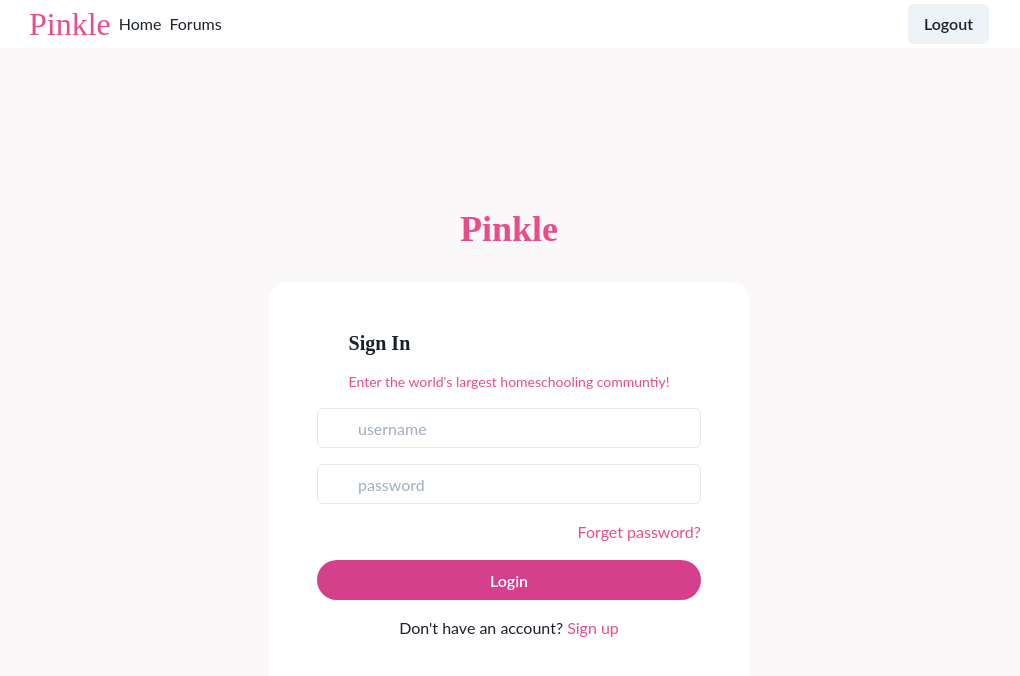
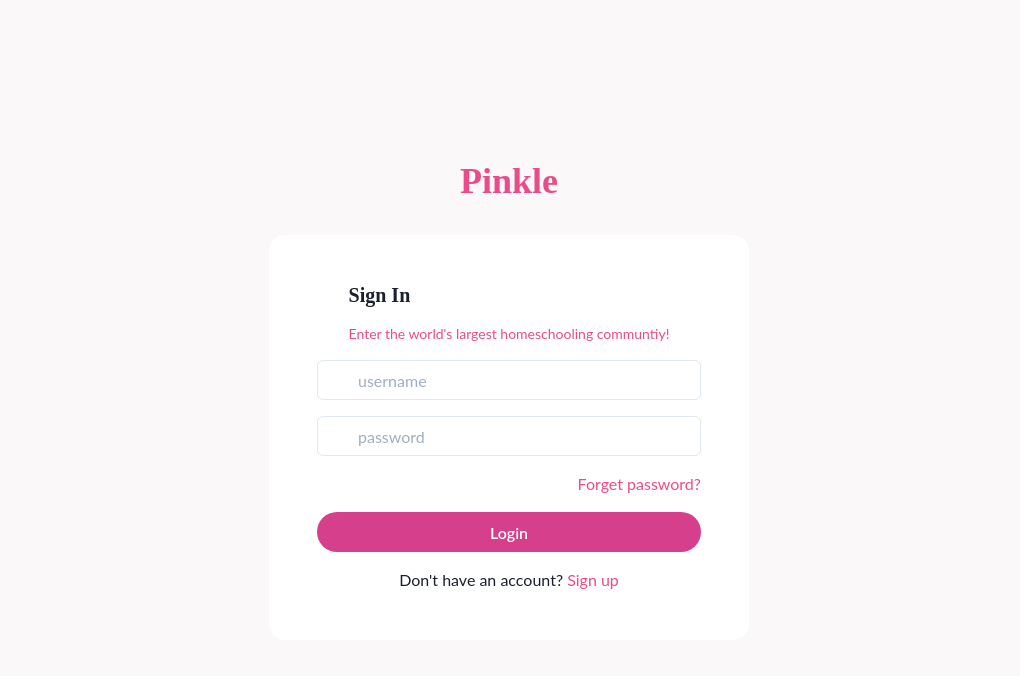
Before and after one commit to ChuksGrinage/Pinkle, a Next.js app in the folder frontend/: page /login in a window 1280 px wide. Shown: the top 676 px of the page, without its empty margins (131-1151 px from the left). Built offline with nearby package versions, Linux system fonts and the light colour scheme.

Commit message:
improve files

```diff
--- a/frontend/src/components/auth-guard/index.tsx
+++ b/frontend/src/components/auth-guard/index.tsx
@@ -1,8 +1,8 @@
+import { useAuth } from 'components/auth-provider'
 import { useRouter } from 'next/router'
 import { useEffect } from 'react'
-import { useAuth } from '../../../app/api/auth-provider'
 
-export function AuthGuard({ children }: { children: JSX.Element }) {
+export default function AuthGuard({ children }: { children: JSX.Element }) {
 	const { isError, user, isLoading, setRedirect } = useAuth()
 	const router = useRouter()
 	useEffect(() => {
--- a/frontend/app/api/auth-provider.tsx
+++ b/frontend/src/components/auth-provider/index.tsx
@@ -16,7 +16,7 @@ function clearRedirect() {
 	return window.sessionStorage.removeItem(REDIRECT_KEY)
 }
 const AUTH_TOKEN = 'AUTH_TOKEN'
-export function AuthProvider({ children }) {
+function AuthProvider({ children }) {
 	const { push, query } = useRouter()
 	const {
 		mutate,
@@ -68,10 +68,11 @@ export function AuthProvider({ children }) {
 	)
 }
 
-export const useAuth = () => {
+const useAuth = () => {
 	const context = useContext(authContext)
 	if (context === undefined) {
 		throw new Error('useAuth must be used within AuthProvider')
 	}
 	return context
 }
+export { useAuth, AuthProvider }
--- a/frontend/src/components/index.ts
+++ b/frontend/src/components/index.ts
@@ -1,3 +1,5 @@
 export { default as NavBar } from './nav-bar'
 export { default as BlogCard } from './blog-card'
 export { default as Pagination } from './pagination'
+export { default as AuthGuard } from './auth-guard'
+export * from './auth-provider'
--- a/frontend/src/components/nav-bar/index.tsx
+++ b/frontend/src/components/nav-bar/index.tsx
@@ -6,17 +6,14 @@ import {
 	Link,
 	Text,
 } from '@chakra-ui/react'
+import { useAuth } from 'components/auth-provider'
 import NextLink from 'next/link'
 import React from 'react'
 // import { useAuth } from 'components/contexts/auth-context'
 import useUser from 'shared/hooks/useUser'
 
 export default function WithSubnavigation() {
-	// const { logout } = useAuth()
-	// const { user, isLoading } = useUser()
-	// console.log(user)
-	// if (!user) return null
-
+	const { logout } = useAuth()
 	return (
 		<Box>
 			<HStack paddingX='10rem'>
@@ -32,7 +29,7 @@ export default function WithSubnavigation() {
 					</NextLink>
 				</HStack>
 				{/* <Text color='pinkle'>{user?.username}</Text> */}
-				<Button>Logout</Button>
+				<Button onClick={logout}>Logout</Button>
 			</HStack>
 		</Box>
 	)
--- a/frontend/src/pages/_app.tsx
+++ b/frontend/src/pages/_app.tsx
@@ -1,31 +1,20 @@
 import React from 'react'
 import { ChakraProvider, ColorModeProvider } from '@chakra-ui/react'
-// import { compose } from 'utils/react-utils'
 import theme from 'theme'
 import { QueryClient, QueryClientProvider } from 'react-query'
-import { NavBar } from 'components'
+import { AuthGuard, AuthProvider } from 'components'
 import { ReactQueryDevtools } from 'react-query/devtools'
-import { AuthProvider } from '../../app/api/auth-provider'
-import { AuthGuard } from 'components/auth-guard'
-// import { AuthProvider } from '../../app/api/authorization'
-// import { UserProvider } from 'components/contexts/user-context'
 // https://github.com/EatEmAll/django-djeddit
 
 const queryClient = new QueryClient()
 
 function MyApp({ Component, pageProps }) {
-	// const AppProviders = compose(
-	// 	[QueryClientProvider, { client: queryClient }],
-	// 	[ChakraProvider, { resetCSS: true, theme }],
-	// 	[ColorModeProvider, { options: { useSystemColorMode: true } }],
-	// 	AuthProvider,
-	// )
 	return (
 		<QueryClientProvider client={queryClient}>
 			<ChakraProvider resetCSS={true} theme={theme}>
 				<ColorModeProvider options={{ useSystemColorMode: true }}>
 					<AuthProvider>
-						<NavBar />
+						{/* <NavBar /> */}
 						{Component.requireAuth ? (
 							<AuthGuard>
 								<Component {...pageProps} />
--- a/frontend/src/pages/login.tsx
+++ b/frontend/src/pages/login.tsx
@@ -1,29 +1,7 @@
-import { Heading, Link, Text, VStack, Box, SimpleGrid } from '@chakra-ui/layout'
-import {
-	Button,
-	FormControl,
-	FormErrorMessage,
-	Input,
-	InputGroup,
-	InputLeftElement,
-} from '@chakra-ui/react'
-// import { useAuth } from 'components/contexts/auth-context'
-import { useForm } from 'react-hook-form'
-import { useAuth } from '../../app/api/auth-provider'
+import { Heading, SimpleGrid } from '@chakra-ui/layout'
+import { LoginForm } from 'screens/login/components'
 
-const Index = () => {
-	const { login } = useAuth()
-	const {
-		register,
-		handleSubmit,
-		setError,
-		formState: { errors, isSubmitting },
-	} = useForm()
-
-	const onSubmit = async userCredentials => {
-		login(userCredentials)
-	}
-
+const Login = () => {
 	return (
 		<SimpleGrid
 			height='100vh'
@@ -34,73 +12,9 @@ const Index = () => {
 			<Heading alignSelf='end' fontFamily='novaMono' color='pinkle'>
 				Pinkle
 			</Heading>
-			<form onSubmit={handleSubmit(onSubmit)}>
-				<VStack
-					backgroundColor='white'
-					padding='3rem'
-					marginTop='2rem'
-					spacing='4'
-					borderRadius='1rem'
-					width='30rem'
-				>
-					<Box>
-						<Heading marginBottom='1rem' size='md' fontFamily='novaMono'>
-							Sign In
-						</Heading>
-						<Text color='pinkle' fontSize='sm'>
-							Enter the world's largest homeschooling communtiy!
-						</Text>
-					</Box>
-					<FormControl isInvalid={errors.username || errors.server}>
-						<InputGroup>
-							<InputLeftElement pointerEvents='none' />
-							<Input
-								id='username'
-								{...register('username', {
-									required: 'username is required',
-								})}
-								placeholder='username'
-							/>
-						</InputGroup>
-						<FormErrorMessage>{errors?.username?.message}</FormErrorMessage>
-					</FormControl>
-					<FormControl isInvalid={errors.password || errors.server}>
-						<InputGroup>
-							<InputLeftElement pointerEvents='none' />
-							<Input
-								id='password'
-								{...register('password', { required: 'password is required' })}
-								type='password'
-								placeholder='password'
-							/>
-						</InputGroup>
-						<FormErrorMessage>{errors?.password?.message}</FormErrorMessage>
-					</FormControl>
-					<Link color='pinkle' alignSelf='flex-end'>
-						Forget password?
-					</Link>
-
-					<Button
-						borderRadius={20}
-						type='submit'
-						variant='solid'
-						colorScheme='pink'
-						width='full'
-						isLoading={isSubmitting}
-						loadingText='Submitting'
-					>
-						Login
-					</Button>
-					<Text>
-						Don't have an account?{' '}
-						<Link href='/signup' color='pinkle'>
-							Sign up
-						</Link>
-					</Text>
-				</VStack>
-			</form>
+			<LoginForm />
 		</SimpleGrid>
 	)
 }
 
-export default Index
+export default Login
--- /dev/null
+++ b/frontend/src/screens/login/components/index.ts
@@ -0,0 +1 @@
+export { default as LoginForm } from './login-form'
--- /dev/null
+++ b/frontend/src/screens/login/components/login-form/index.tsx
@@ -0,0 +1,99 @@
+import React from 'react'
+import {
+	VStack,
+	Box,
+	Heading,
+	FormControl,
+	InputGroup,
+	InputLeftElement,
+	Input,
+	FormErrorMessage,
+	Link,
+	Button,
+	Text,
+	Container,
+} from '@chakra-ui/react'
+import { useAuth } from 'components'
+import { useForm } from 'react-hook-form'
+
+const LoginForm = () => {
+	const { login } = useAuth()
+	const {
+		register,
+		handleSubmit,
+		formState: { errors, isSubmitting },
+	} = useForm()
+
+	const onSubmit = async userCredentials => {
+		login(userCredentials)
+	}
+
+	return (
+		<Container as='form' onSubmit={handleSubmit(onSubmit)}>
+			<VStack
+				backgroundColor='white'
+				padding='3rem'
+				marginTop='2rem'
+				spacing='4'
+				borderRadius='1rem'
+				width='30rem'
+			>
+				<Box>
+					<Heading marginBottom='1rem' size='md' fontFamily='novaMono'>
+						Sign In
+					</Heading>
+					<Text color='pinkle' fontSize='sm'>
+						Enter the world's largest homeschooling communtiy!
+					</Text>
+				</Box>
+				<FormControl isInvalid={errors.username || errors.server}>
+					<InputGroup>
+						<InputLeftElement pointerEvents='none' />
+						<Input
+							id='username'
+							{...register('username', {
+								required: 'username is required',
+							})}
+							placeholder='username'
+						/>
+					</InputGroup>
+					<FormErrorMessage>{errors?.username?.message}</FormErrorMessage>
+				</FormControl>
+				<FormControl isInvalid={errors.password || errors.server}>
+					<InputGroup>
+						<InputLeftElement pointerEvents='none' />
+						<Input
+							id='password'
+							{...register('password', { required: 'password is required' })}
+							type='password'
+							placeholder='password'
+						/>
+					</InputGroup>
+					<FormErrorMessage>{errors?.password?.message}</FormErrorMessage>
+				</FormControl>
+				<Link color='pinkle' alignSelf='flex-end'>
+					Forget password?
+				</Link>
+
+				<Button
+					borderRadius={20}
+					type='submit'
+					variant='solid'
+					colorScheme='pink'
+					width='full'
+					isLoading={isSubmitting}
+					loadingText='Submitting'
+				>
+					Login
+				</Button>
+				<Text>
+					Don't have an account?{' '}
+					<Link href='/signup' color='pinkle'>
+						Sign up
+					</Link>
+				</Text>
+			</VStack>
+		</Container>
+	)
+}
+export default LoginForm
```
Also changed, not shown: 1 other file (tests, documents, lock files or other folders).
